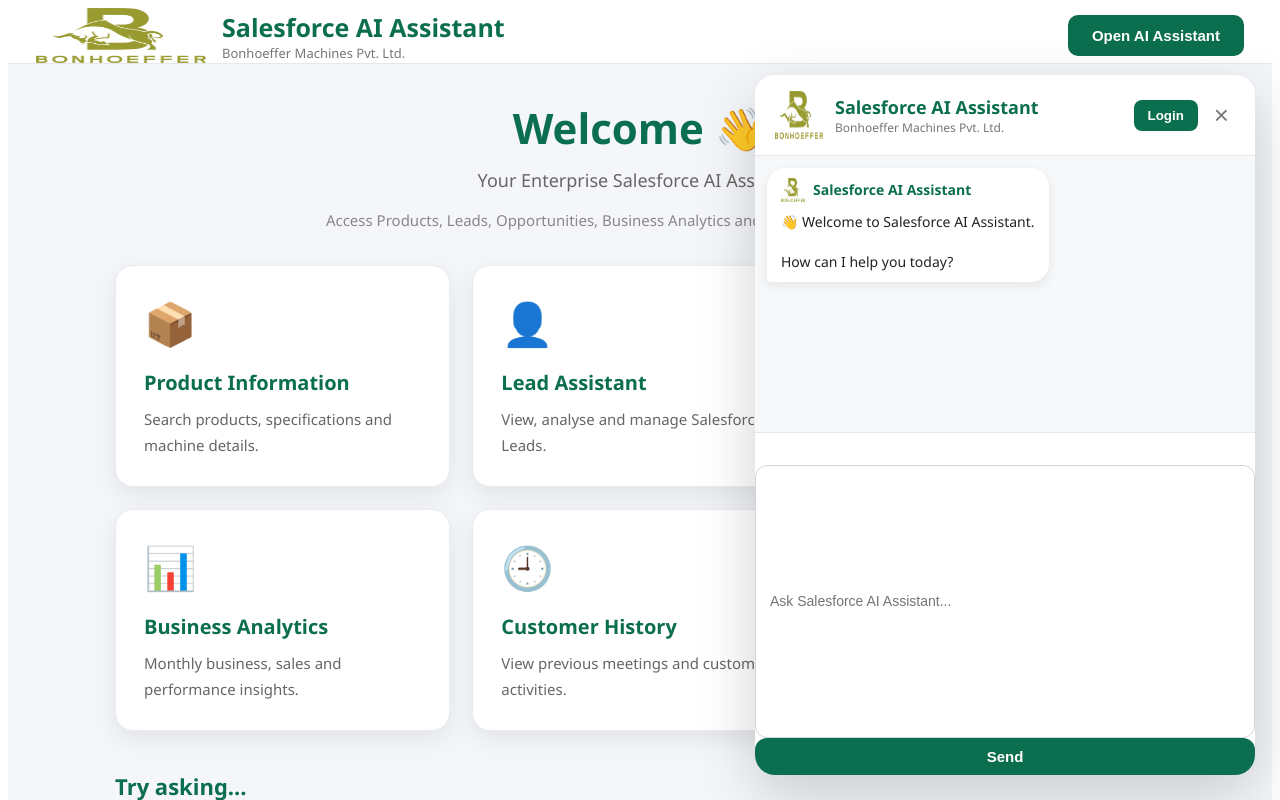
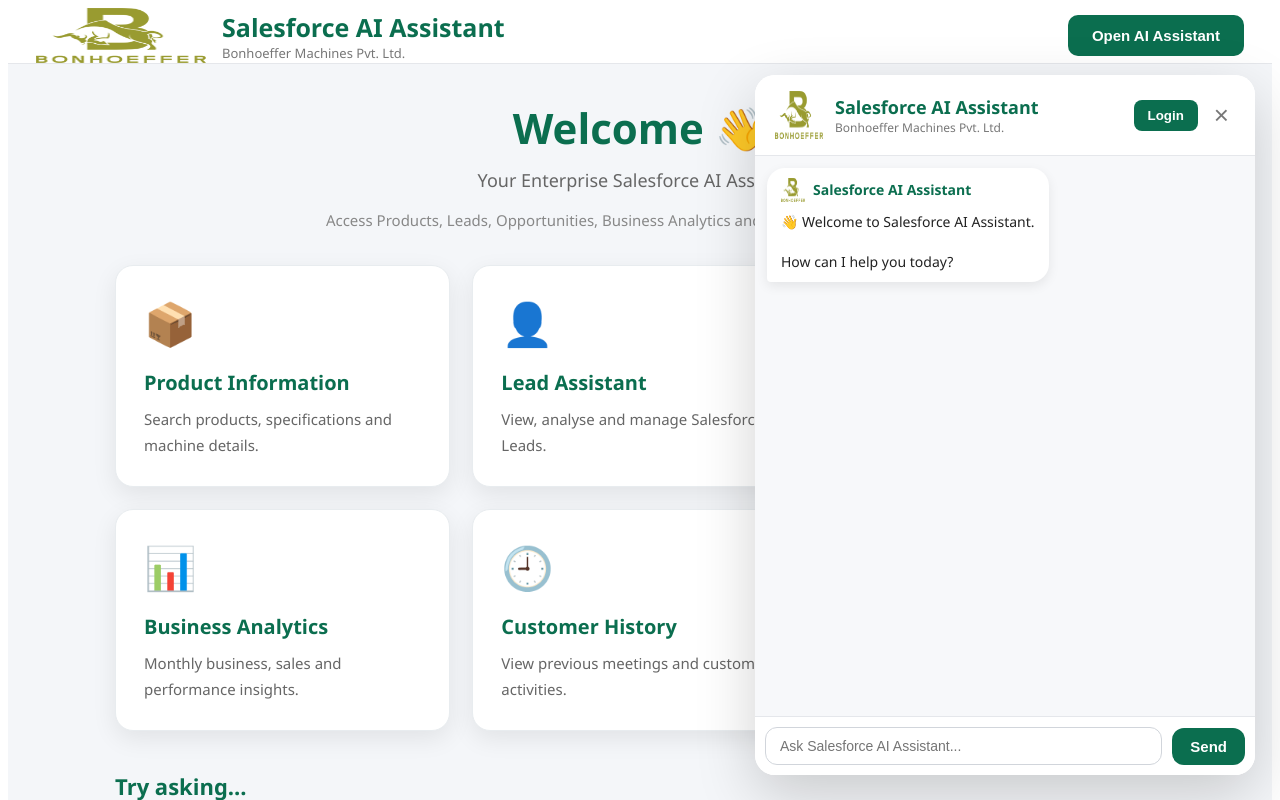
Before and after one commit to keshavbonhoeffer-ux/bonhoeffer-ai-scanner, a Next.js app: page /bon-ai in a window 1280 px wide. Both pictures are taken after a click on the button "Open AI Assistant". Shown: the top 800 px of the page. Built offline with nearby package versions, Linux system fonts and the light colour scheme.

Commit message:
Improve BON AI chat window UI

```diff
--- a/app/components/bon-ai/ChatWindow.js
+++ b/app/components/bon-ai/ChatWindow.js
@@ -329,13 +329,6 @@
 
   <div
     style={{
-      display: "flex",
-      justifyContent: "flex-start",
-    }}
-  >
-
-    <div
-      style={{
       background: "#FFFFFF",
       padding: "14px 18px",
       borderRadius: "18px",
@@ -345,8 +338,6 @@
     }}
   >
     🤖 Salesforce AI Assistant is typing...
-    </div>
-
   </div>
 
 )}
@@ -359,12 +350,14 @@
   style={{
     background: "#FFFFFF",
     borderTop: "1px solid #E5E7EB",
-          padding: "16px",
+    padding: "10px",
     display: "flex",
-          gap: "12px",
+    gap: "10px",
     alignItems: "center",
+    flexShrink: 0,
   }}
-      ></div>
+>
+
   <input
     value={input}
     onChange={(e) => setInput(e.target.value)}
@@ -404,5 +397,7 @@
 
 </div>
 
+</div>
+
 );
 }
```
Lines whose indentation alone changed are shown as unchanged.
